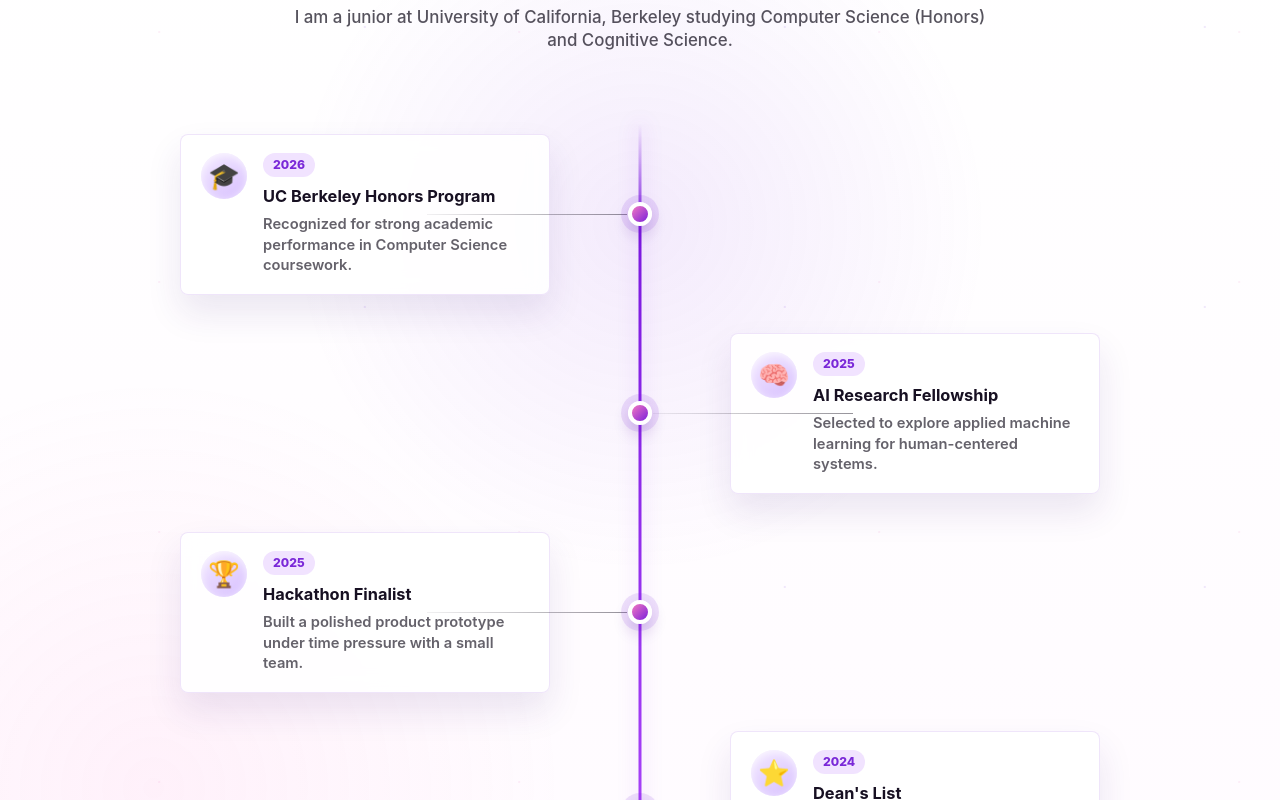
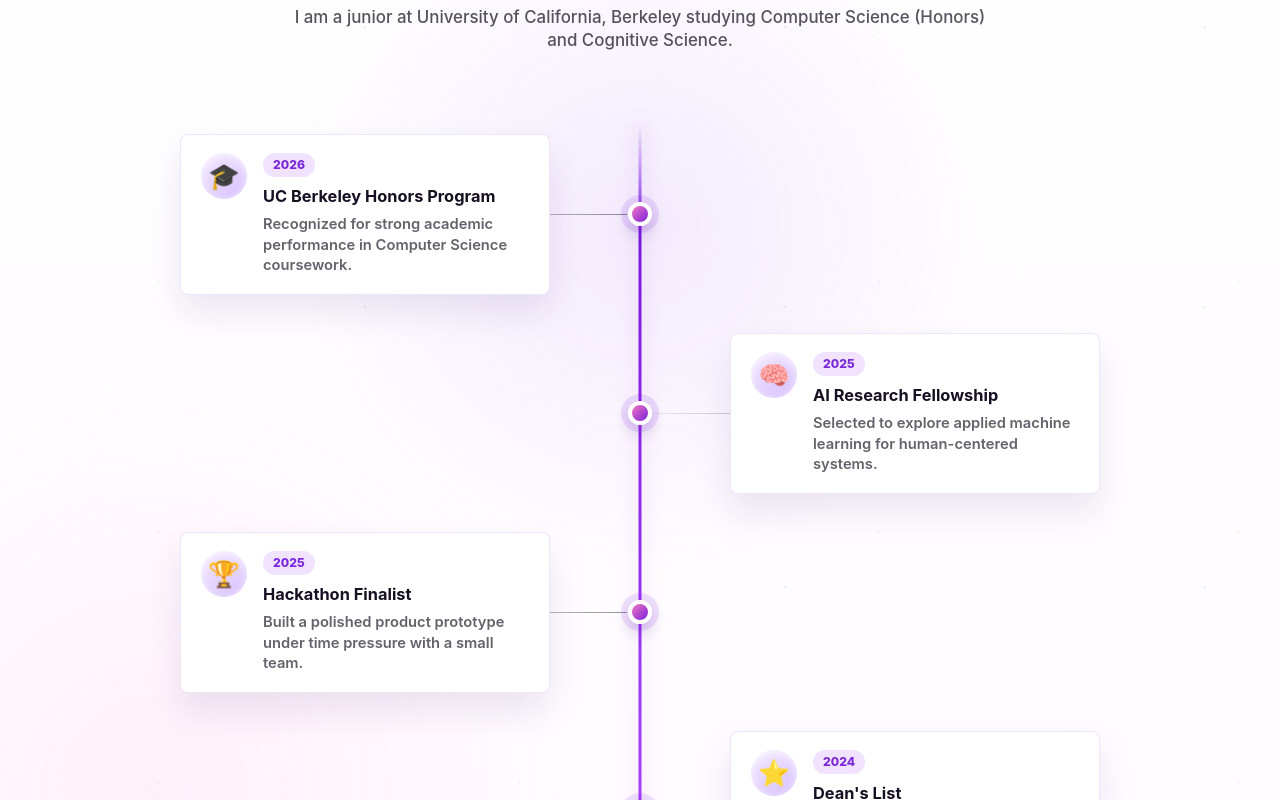
Before and after one commit to Kulieshova/kulieshova.github.io, a React (Vite) app: page / in a window 1280 px wide. Shown: the part 2560-3360 px from the top of the page. Built offline with nearby package versions, Linux system fonts and the light colour scheme.

Commit message:
fix awards section

```diff
--- a/src/styles.css
+++ b/src/styles.css
@@ -1110,7 +1110,7 @@ h1 {
   position: absolute;
   top: 50%;
   left: 50%;
-  z-index: 2;
+  z-index: 3;
   width: 16px;
   aspect-ratio: 1;
   border: 4px solid #ffffff;
@@ -1126,6 +1126,7 @@ h1 {
 .award-item::after {
   position: absolute;
   top: 50%;
+  z-index: 1;
   width: calc(50% - clamp(170px, 23vw, 290px));
   height: 1px;
   background: linear-gradient(90deg, rgba(21, 16, 31, 0.06), rgba(21, 16, 31, 0.45));
@@ -1142,6 +1143,8 @@ h1 {
 }
 
 .award-card {
+  position: relative;
+  z-index: 2;
   display: grid;
   grid-template-columns: auto 1fr;
   gap: 16px;
@@ -1149,7 +1152,7 @@ h1 {
   border: 1px solid rgba(123, 43, 215, 0.12);
   border-radius: 8px;
   padding: 18px 20px;
-  background: rgba(255, 255, 255, 0.88);
+  background: #ffffff;
   box-shadow:
     0 18px 35px rgba(63, 26, 115, 0.1),
     inset 0 1px 0 rgba(255, 255, 255, 0.96);
```
